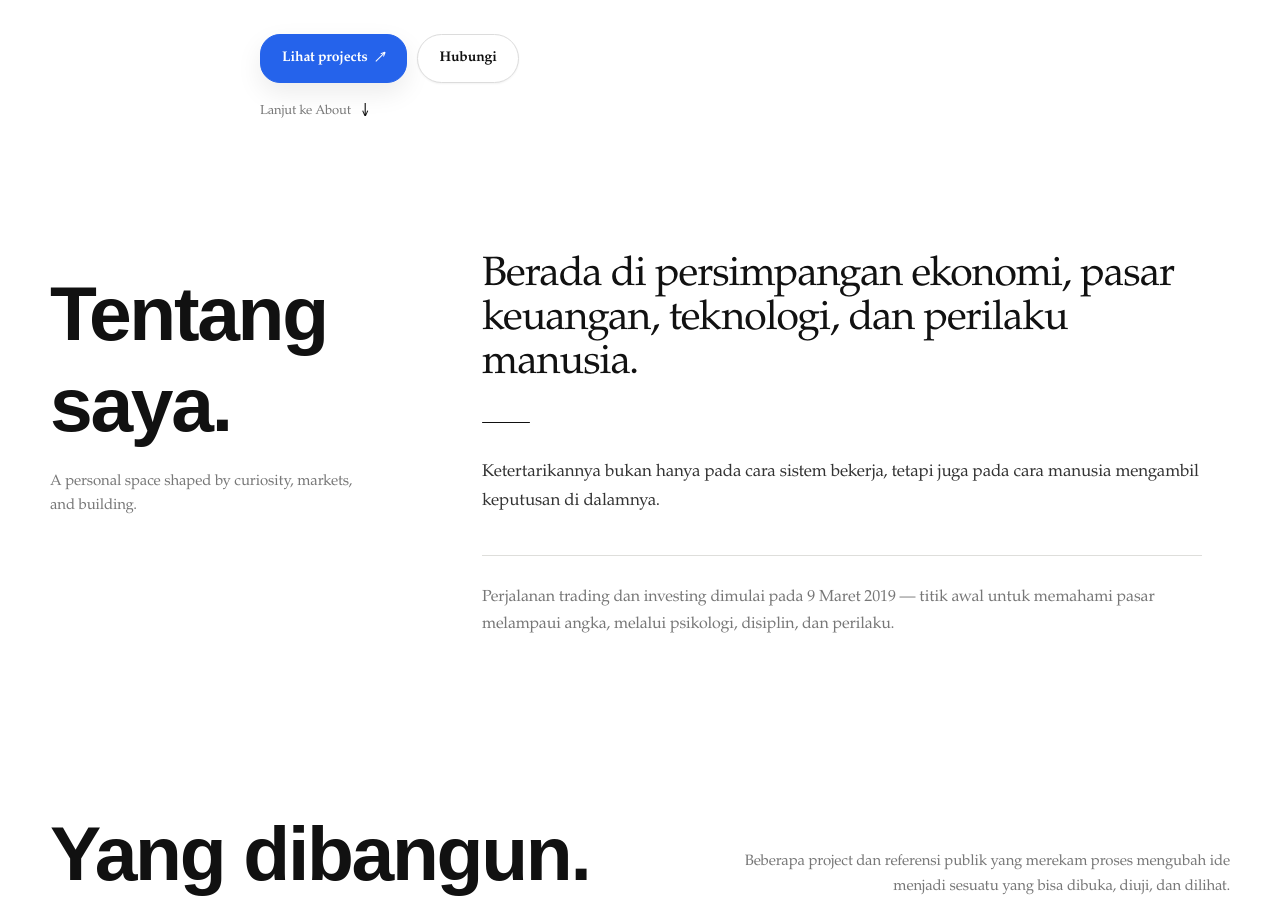
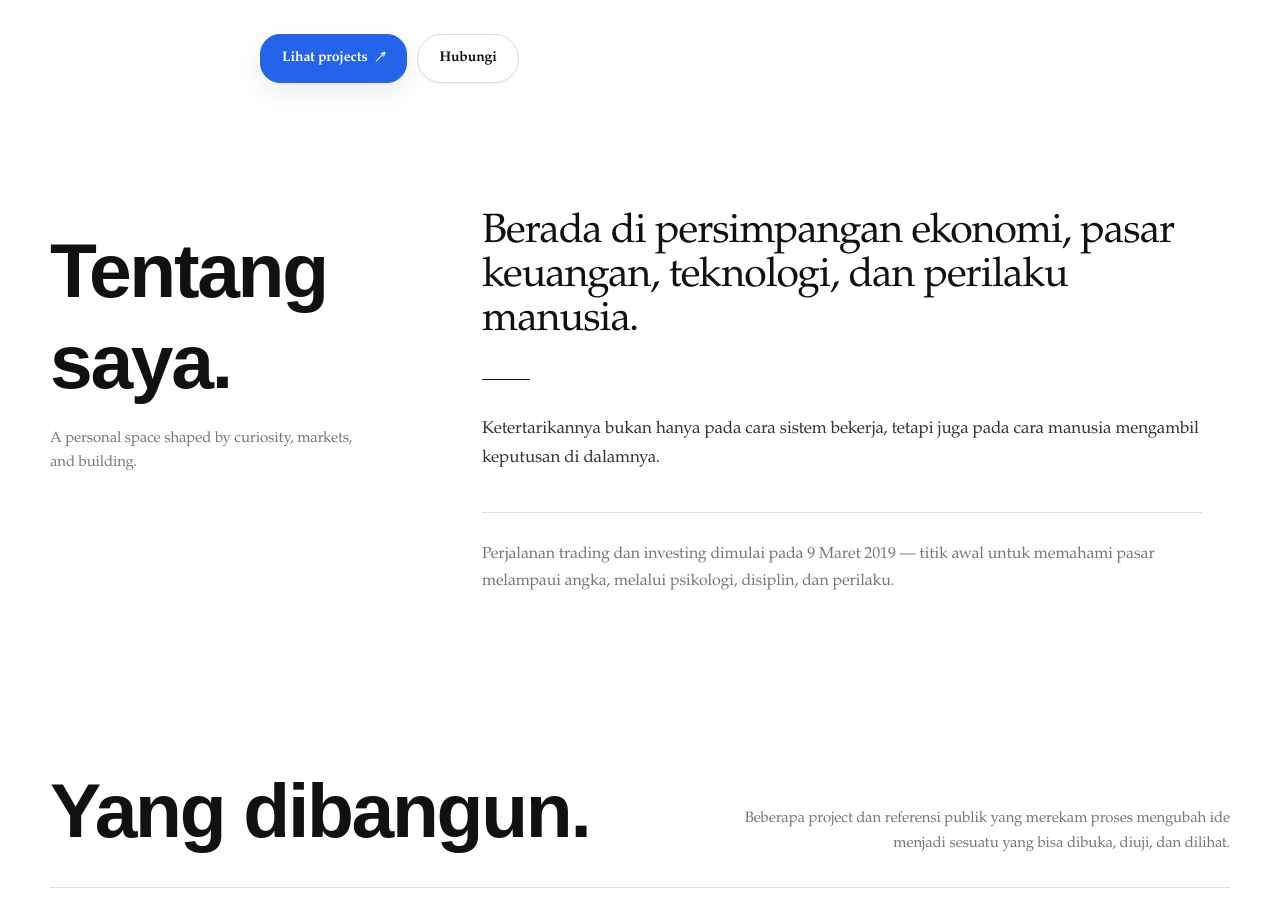
Before and after one commit to LionerHakim/JRHs, a React (Vite) app: page / in a window 1280 px wide. Shown: the part 888-1787 px from the top of the page. Built offline with nearby package versions, Linux system fonts and the light colour scheme.

Commit message:
refine: remove hero scroll cue per design preflight

```diff
--- a/src/components/Hero.tsx
+++ b/src/components/Hero.tsx
@@ -14,7 +14,6 @@ export default function Hero() {
               <a href="#projects" className="hero-button hero-button-primary">Lihat projects <span aria-hidden="true">↗</span></a>
               <a href="#contact" className="hero-button hero-button-secondary">Hubungi</a>
             </div>
-            <a className="hero-scroll-hint" href="#about" aria-label="Lanjut ke About"><span>Lanjut ke About</span><span aria-hidden="true">↓</span></a>
           </div>
         </div>
       </div>
```
